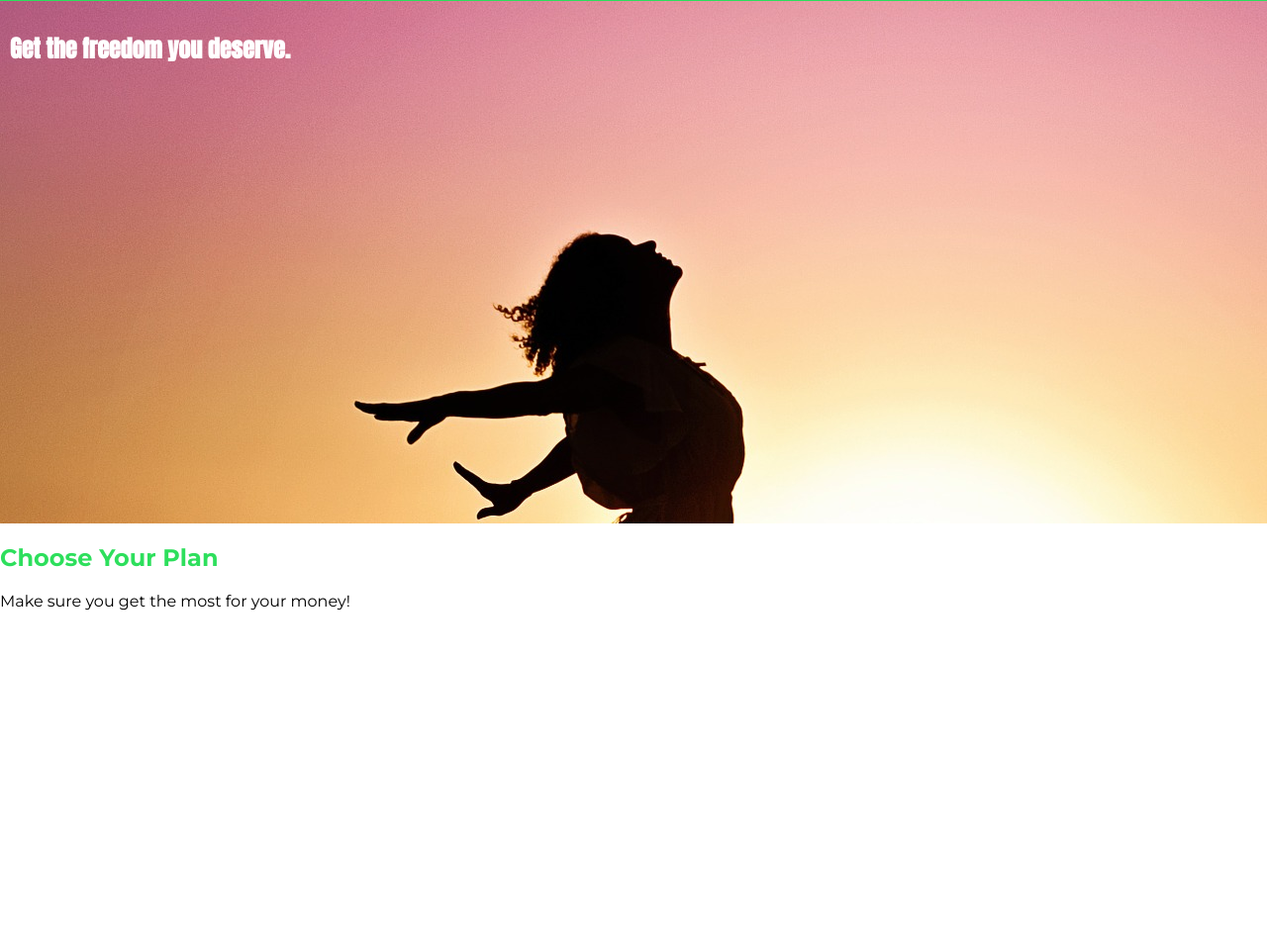
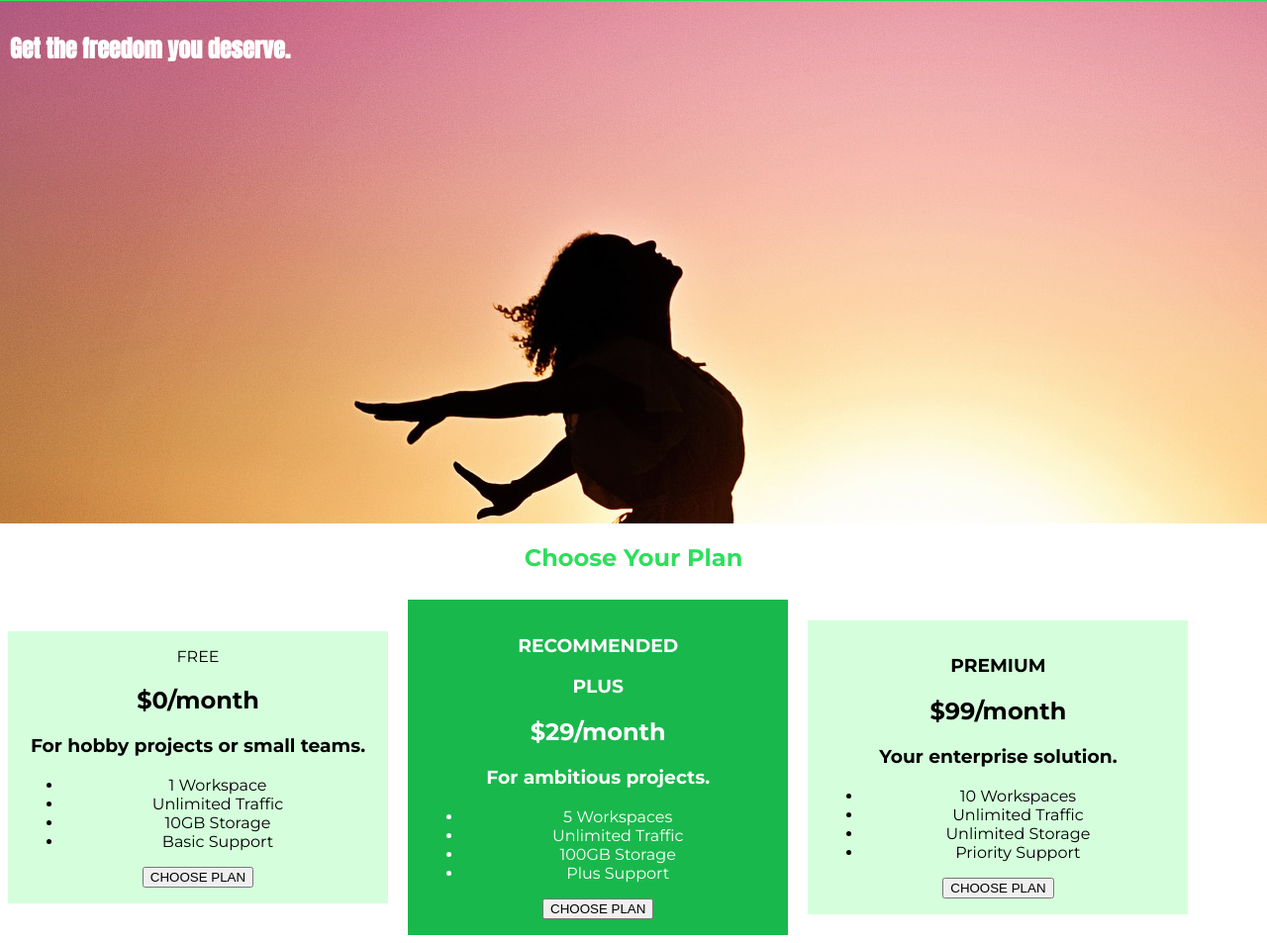
Before and after one commit to jerenteria/css_practice, a plain HTML site: page practicing_css_basics/index.html in a window 1280 px wide. Shown: the part 42-995 px from the top of the page at 99% size. Before the commit the page ends 800 px from the top, so only its background shows below. Drawn offline with Linux system fonts and the light colour scheme.

Commit message:
learned about adding double classes to html elements

```diff
--- a/practicing_css_basics/index.html
+++ b/practicing_css_basics/index.html
@@ -38,7 +38,51 @@
         </section>
         <section id="plans">
             <h1 class="section-title">Choose Your Plan</h1>
-            <p>Make sure you get the most for your money!</p>
+            <div>
+                <article class="plan"
+                    <h1>FREE</h1>
+                    <h2>$0/month</h2>
+                    <h3>For hobby projects or small teams.</h3>
+                    <ul>
+                        <li>1 Workspace</li>
+                        <li>Unlimited Traffic</li>
+                        <li>10GB Storage</li>
+                        <li>Basic Support</li>
+                    </ul>
+                    <div>
+                        <button>CHOOSE PLAN</button>
+                    </div>
+                </article>
+                <article class="plan plan--highlighted">
+                    <h1 class="plan__annotation">RECOMMENDED</h1>
+                    <h1>PLUS</h1>
+                    <h2>$29/month</h2>
+                    <h3>For ambitious projects.</h3>
+                    <ul>
+                        <li>5 Workspaces</li>
+                        <li>Unlimited Traffic</li>
+                        <li>100GB Storage</li>
+                        <li>Plus Support</li>
+                    </ul>
+                    <div>
+                        <button>CHOOSE PLAN</button>
+                    </div>
+                </article>
+                <article class="plan">
+                    <h1>PREMIUM</h1>
+                    <h2>$99/month</h2>
+                    <h3>Your enterprise solution.</h3>
+                    <ul>
+                        <li>10 Workspaces</li>
+                        <li>Unlimited Traffic</li>
+                        <li>Unlimited Storage</li>
+                        <li>Priority Support</li>
+                    </ul>
+                    <div>
+                        <button>CHOOSE PLAN</button>
+                    </div>
+                </article>
+            </div>
         </section>
     </main>
 </body>
--- a/practicing_css_basics/main.css
+++ b/practicing_css_basics/main.css
@@ -16,11 +16,28 @@ body {
 
 .section-title {
     color: #2ddf5c;
+    text-align: center;
 }
 
 #product-overview h1 {
     color: white;
     font-family: 'Anton', sans-serif;
+}
+
+.plan {
+    background: #d5ffdc;
+    text-align: center;
+    padding: 16px;
+    margin: 8px;
+    display: inline-block;
+    width: 30%;
+    vertical-align: middle;
+}
+
+.plan--highlighted {
+    background: #19b84c;
+    color: white;
+    box-shadow: 2px 2px 2px 2px;
 }
 
 /* h1 {
```
